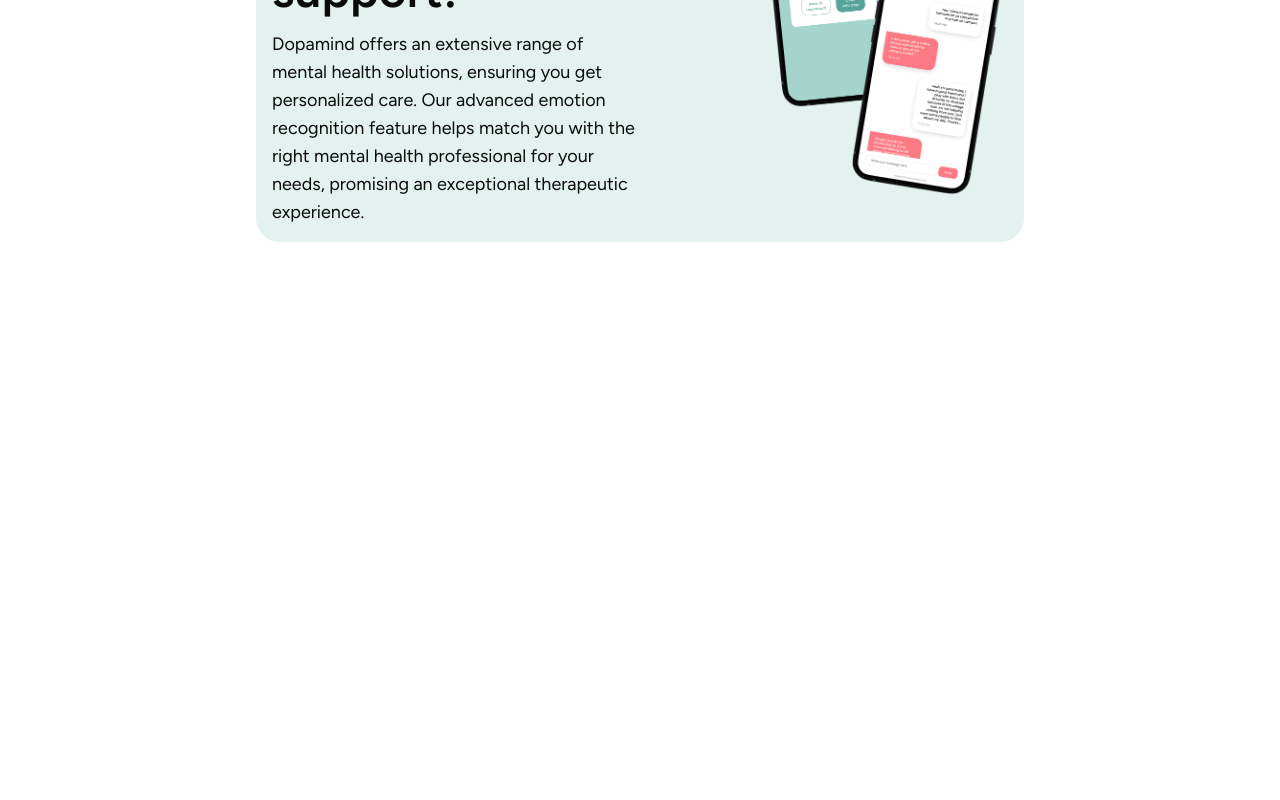
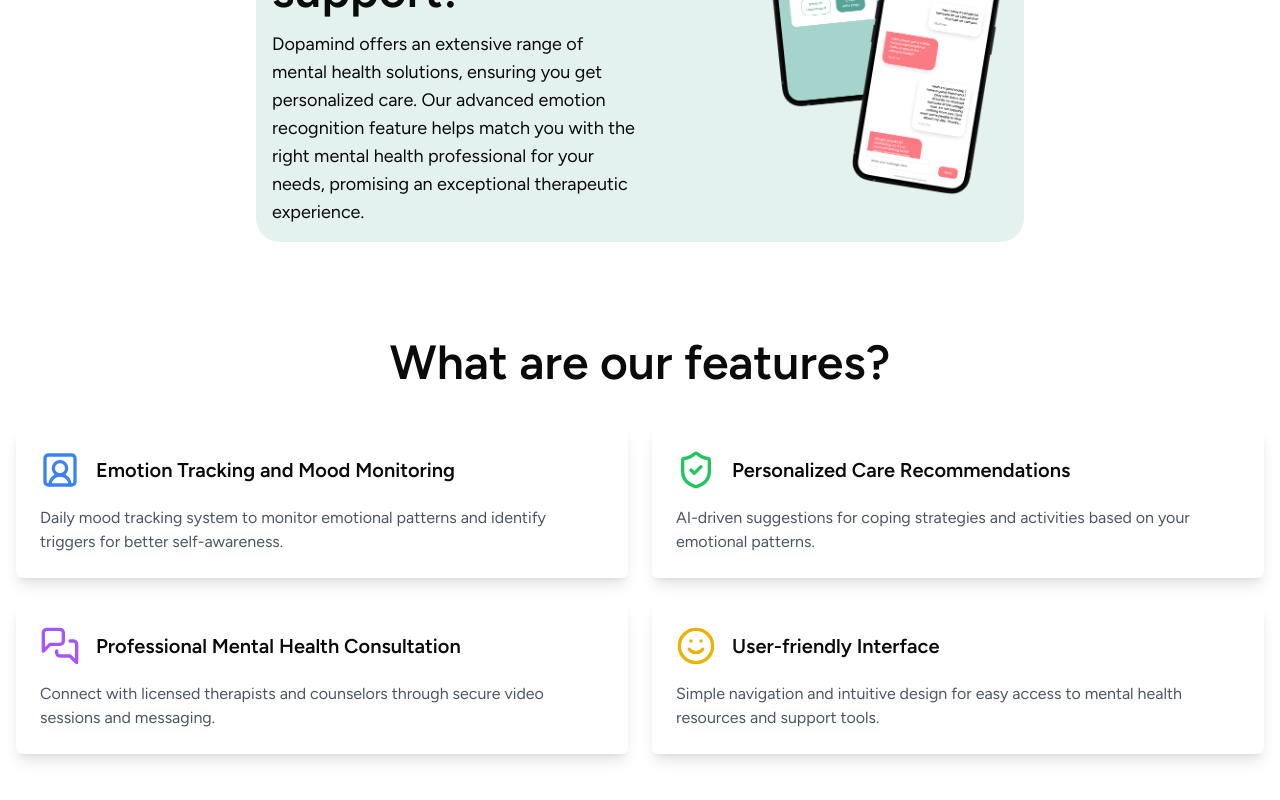
Before and after one commit to Brilliahib/dopamind, a Next.js app: page / in a window 1280 px wide. Shown: the part 1001-1801 px from the top of the page. Before the commit the page ends 1291 px from the top, so only its background shows below. Built offline with nearby package versions, Linux system fonts and the light colour scheme.

Commit message:
feat: container

```diff
--- a/app/page.tsx
+++ b/app/page.tsx
@@ -1,3 +1,4 @@
+import Features from "@/components/organism/home/features";
 import Help from "@/components/organism/home/help";
 import Homepage from "@/components/organism/home/home";
 
@@ -6,6 +7,7 @@
     <>
       <Homepage />
       <Help />
+      <Features />
     </>
   );
 }
--- /dev/null
+++ b/components/organism/home/features.tsx
@@ -0,0 +1,70 @@
+import {
+  MessagesSquare,
+  ShieldCheck,
+  Smile,
+  SquareUserRound,
+} from "lucide-react";
+
+import Image from "next/image";
+import head from "/public/images/head.png";
+
+export default function Features() {
+  return (
+    <div className="container mx-auto px-4 py-12">
+      <h1 className="text-5xl font-semibold text-center mb-10">
+        What are our features?
+      </h1>
+      <div className="grid grid-cols-2 gap-6">
+        <div className="bg-white rounded-md shadow-lg space-y-4 p-6">
+          <div className="flex items-center space-x-4">
+            <SquareUserRound className="w-10 h-10 text-blue-500" />
+            <h2 className="font-semibold text-xl">
+              Emotion Tracking and Mood Monitoring
+            </h2>
+          </div>
+          <p className="text-gray-600">
+            Daily mood tracking system to monitor emotional patterns and
+            identify triggers for better self-awareness.
+          </p>
+        </div>
+
+        <div className="bg-white rounded-md shadow-lg space-y-4 p-6">
+          <div className="flex items-center space-x-4">
+            <ShieldCheck className="w-10 h-10 text-green-500" />
+            <h2 className="font-semibold text-xl">
+              Personalized Care Recommendations
+            </h2>
+          </div>
+          <p className="text-gray-600">
+            AI-driven suggestions for coping strategies and activities based on
+            your emotional patterns.
+          </p>
+        </div>
+
+        <div className="bg-white rounded-md shadow-lg space-y-4 p-6">
+          <div className="flex items-center space-x-4">
+            <MessagesSquare className="w-10 h-10 text-purple-500" />
+            <h2 className="font-semibold text-xl">
+              Professional Mental Health Consultation
+            </h2>
+          </div>
+          <p className="text-gray-600">
+            Connect with licensed therapists and counselors through secure video
+            sessions and messaging.
+          </p>
+        </div>
+
+        <div className="bg-white rounded-md shadow-lg space-y-4 p-6">
+          <div className="flex items-center space-x-4">
+            <Smile className="w-10 h-10 text-yellow-500" />
+            <h2 className="font-semibold text-xl">User-friendly Interface</h2>
+          </div>
+          <p className="text-gray-600">
+            Simple navigation and intuitive design for easy access to mental
+            health resources and support tools.
+          </p>
+        </div>
+      </div>
+    </div>
+  );
+}
```
Also changed, not shown: public/images/features.png (added), public/images/head.png (added).
